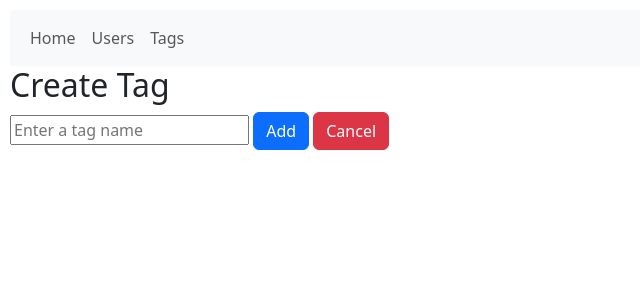
After one commit to melissabutler/blogly, a Flask app: page /tags/new in a window 1280 px wide. The commit adds this page. Shown: the top 300 px of the page, without its empty margins (0-640 px from the left). Run offline with Flask 3, Linux system fonts and the light colour scheme.

Commit message:
Completed part 2

```diff
--- a/app.py
+++ b/app.py
@@ -2,7 +2,7 @@
 
 from flask import Flask, request, redirect, render_template, flash
 from flask_debugtoolbar import DebugToolbarExtension
-from models import db, connect_db, User, Post
+from models import db, connect_db, User, Post, Tag
 
 app = Flask(__name__)
 
@@ -13,29 +13,32 @@ debug = DebugToolbarExtension(app)
 
 app.config['SQLALCHEMY_DATABASE_URI'] = 'postgresql:///blogly'
 app.config['SQLALCHEMY_TRACK_MODIFICATIONS'] = False
-app.config['SQLALCHEMY_ECHO'] = True
+app.config['SQLALCHEMY_ECHO'] = False
 
 app.app_context().push()
 connect_db(app)
+db.create_all()
 
 
 @app.route('/')
 def home_page():
     """Shows home page"""
     users = User.query.all()
-    posts = Post.query.all()
+    posts = Post.query.limit(5).all()
     return render_template('home.html', users=users, posts=posts)
+
+###################### USER ROUTES ###############################
 
 @app.route('/users')
 def show_user_list():
     """ Shows list of users"""
     users = User.query.all()
-    return render_template('users.html', users=users)
+    return render_template('/user/users.html', users=users)
 
 @app.route('/users/new')
 def user_form():
     """Shows new user form"""
-    return render_template('user_form.html')
+    return render_template('/user/form.html')
 
 @app.route('/users/new', methods=["POST"])
 def create_user():
@@ -63,35 +66,36 @@ def show_user(user_id):
     """ Show details about user """
     user = User.query.get_or_404(user_id)
     posts = Post.query.filter(Post.user_id == user_id)
-    return render_template('user_details.html', user=user,posts=posts)
+    return render_template('/user/details.html', user=user,posts=posts)
 
 @app.route('/users/<int:user_id>/edit')
 def show_edit_user(user_id):
     """Show edit user form"""
     user = User.query.get_or_404(user_id)
-    return render_template('edit_user.html', user=user)
+    return render_template('/user/edit.html', user=user)
 
 @app.route('/users/<int:user_id>/edit', methods=["POST"])
 def edit_user(user_id):
     """Edits user details"""
     user= User.query.get_or_404(user_id)
 
-    user.first_name = request.form["first_name"]
-    if user.first_name == "":
-        flash('Please enter a first name', 'ERROR')
-    user.last_name = request.form["last_name"]
-    if user.last_name == "":
-        flash("Please enter a last name", "ERROR")
-    user.image_url = request.form["image_url"]
-    if user.image_url == "":
-        flash("Please update image url", "ERROR")
+    new_first_name = request.form["first_name"]
+    if new_first_name != "":
+        user.first_name = new_first_name
+        flash("User first name edited", "SUCCESS")
+    new_last_name = request.form["last_name"]
+    if new_last_name != "":
+        user.last_name = new_last_name
+        flash("User last name updated", "SUCCESS")
+    new_image_url = request.form["image_url"]
+    if new_image_url != "":
+        user.image_url = new_image_url
+        flash("User image updated", "SUCCESS")
 
-    else:
-        db.session.add(user)
-        db.session.commit()
-        flash("User successfully edited", "SUCCESS")
-        return redirect(f'/users/{user_id}')
-    return redirect(f'/users/{user_id}/edit')
+
+    db.session.add(user)
+    db.session.commit()
+    return redirect(f'/users/{user_id}')
 
 @app.route('/users/<int:user_id>/delete', methods=["POST"])
 def delete_user(user_id):
@@ -103,18 +107,25 @@ def delete_user(user_id):
     flash("User deleted", "SUCCESS")
     return redirect('/users')
 
-# POST ROUTES#######################################
+########################################POST ROUTES#######################################
 
 @app.route('/users/<int:user_id>/posts/new')
 def show_post_form(user_id):
     """Shows new post form from user page"""
     user= User.query.get_or_404(user_id)
-    return render_template("post_form.html", user=user)
+    tags= Tag.query.all()
+    return render_template("/post/form.html", user=user, tags=tags)
 
 @app.route('/users/<int:user_id>/posts/new', methods=["POST"])
 def new_post(user_id):
     """Handles new post form submission"""
+
+
     user = User.query.get_or_404(user_id)
+    taglist = request.form.getlist("tags")
+    tag_ids = [int(num) for num in taglist]
+    tags= Tag.query.filter(Tag.id.in_(tag_ids)).all()
+
 
     title = request.form["title"]
     if title == "":
@@ -126,7 +137,8 @@ def new_post(user_id):
         user=user
         new_post = Post(title = request.form["title"],
                     content= request.form["content"],
-                    user=user)
+                    user=user,
+                    tags=tags)
         db.session.add(new_post)
         db.session.commit()
         flash("Post successfully created", "SUCCESS")
@@ -139,31 +151,38 @@ def show_post(post_id):
 
     post = Post.query.get_or_404(post_id)
 
-    return render_template('post_details.html', post=post)
+    return render_template('/post/details.html', post=post)
 
 @app.route('/posts/<int:post_id>/edit')
 def show_edit_form(post_id):
     """Shows form for editing post details"""
     post= Post.query.get_or_404(post_id)
-    return render_template('edit_post.html', post=post)
+    tags= Tag.query.all()
+    return render_template('/post/edit.html', post=post, tags=tags)
 
 @app.route('/posts/<int:post_id>/edit', methods=["POST"])
 def edit_post(post_id):
     """Edits post details"""
     post= Post.query.get_or_404(post_id)
 
-    post.title = request.form["title"]
-    if post.title == "":
-        flash("Please submit new title", "ERROR")
-    post.content = request.form["content"]
-    if post.content == "":
-        flash("Please enter new post content", "ERROR")
-    else:
-        db.session.add(post)
-        db.session.commit()
-        flash("Post successfully edited", "SUCCESS")
-        return redirect(f'/posts/{post_id}')
-    return redirect(f'/posts/{post_id}/edit')
+    taglist = request.form.getlist("tags")
+    tag_ids = [int(num) for num in taglist]
+    tags= Tag.query.filter(Tag.id.in_(tag_ids)).all()
+
+# If no new content is added, keep old content
+    new_title = request.form["title"]
+    if new_title != "":
+        post.title = new_title
+        flash("Post title edited", "SUCCESS")
+    new_content = request.form["content"]
+    if new_content != "":
+        post.content = new_content
+        flash("Post content edited", "SUCCESS")
+
+    post.tags = tags
+    db.session.add(post)
+    db.session.commit()
+    return redirect(f'/posts/{post_id}')
 
 @app.route('/posts/<int:post_id>/delete', methods=["POST"])
 def delete_post(post_id):
@@ -175,3 +194,70 @@ def delete_post(post_id):
     flash("Post deleted", "SUCCESS")
 
     return redirect('/users')
+
+############################## TAG ROUTES ############################
+
+@app.route('/tags')
+def show_tags():
+    """ Shows list of all tags"""
+    tags = Tag.query.all()
+    return render_template('/tag/tags.html', tags=tags)
+
+@app.route('/tags/<int:tag_id>')
+def show_tag_detail(tag_id):
+    """ Shows detail of a tag"""
+    tag = Tag.query.get_or_404(tag_id)
+    return render_template('/tag/details.html', tag=tag)
+
+@app.route('/tags/new')
+def show__tag_form():
+    """Shows form for new tag"""
+    return render_template('/tag/form.html')
+
+@app.route('/tags/new', methods=['POST'])
+def make_new_tag():
+    """Handles submission of new tag form"""
+    name = request.form["name"]
+    if name == "":
+        flash("Please enter a valid tag name.", "ERROR")
+    else:
+        new_tag = Tag(name=name)
+        db.session.add(new_tag)
+        db.session.commit()
+        flash("Tag successfully added", "SUCCESS")
+        return redirect('/tags')
+    return redirect('/tags/new')
+
+@app.route('/tags/<int:tag_id>/edit')
+def show_edit_tag(tag_id):
+    """Shows tag edit form"""
+    tag= Tag.query.get_or_404(tag_id)
+    return render_template('/tag/edit.html', tag=tag)
+
+
+@app.route('/tags/<int:tag_id>/edit', methods=['POST'])
+def edit_tag(tag_id):
+    """Handles submission of tag-edit form"""
+    tag = Tag.query.get_or_404(tag_id)
+
+    tag.name = request.form["name"]
+
+    if tag.name == "":
+        flash("Please submit a new tag name", "ERROR")
+    else:
+        db.session.add(tag)
+        db.session.commit()
+        flash("Tag successfully updated", "SUCCESS")
+        return redirect(f'/tags/{tag_id}')
+    return redirect(f'/tags/{tag_id}/edit')
+
+@app.route('/tags/<int:tag_id>/delete', methods=['POST'])
+def delete_tag(tag_id):
+    """Handles deletion of a tag"""
+    tag = Tag.query.get_or_404(tag_id)
+
+    db.session.delete(tag)
+    db.session.commit()
+    flash(f'Tag "{tag.name}" deleted', "SUCCESS")
+
+    return redirect('/tags')
--- a/templates/base.html
+++ b/templates/base.html
@@ -17,6 +17,9 @@
                     </li>
                     <li class="nav-item">
                         <a class="nav-link" href="/users">Users</a>
+                    </li>
+                    <li class="nav-item">
+                        <a class="nav-link" href="/tags">Tags</a>
                     </li>
                 </ul>
 
--- /dev/null
+++ b/templates/tag/form.html
@@ -0,0 +1,13 @@
+{% extends 'base.html' %}
+
+{% block title %}New Tag Form{% endblock %}
+
+{% block content %}
+<h2>Create Tag</h2>
+<form action="/tags/new">
+    <input type="text" name="name" placeholder="Enter a tag name">
+    <button class="btn btn-primary" formmethod="POST">Add</button>
+    <button class="btn btn-danger" formaction="/tags">Cancel</button>
+</form>
+
+{% endblock %}
--- a/templates/user_form.html
+++ b/templates/user/form.html
@@ -1,6 +1,6 @@
 {% extends 'base.html' %}
 
-{% block title %}Home {% endblock %}
+{% block title %}New User Form{% endblock %}
 
 {% block content %}
 <h2>Create User</h2>
```
Also changed, not shown: models.py (+33 -6 lines), seed.py (+10 -1 lines), templates/edit_post.html (deleted, +0 -13 lines), templates/home.html (+9 -0 lines), templates/post/details.html (renamed from templates/post_details.html, +8 -0 lines), templates/post/edit.html (added, +34 -0 lines), templates/post/form.html (renamed from templates/post_form.html, +9 -0 lines), templates/tag/details.html (added, +24 -0 lines), templates/tag/edit.html (added, +11 -0 lines), templates/tag/tags.html (added, +16 -0 lines), templates/user/details.html (renamed from templates/user_details.html), templates/user/edit.html (renamed from templates/edit_user.html), templates/user/users.html (renamed from templates/users.html).
